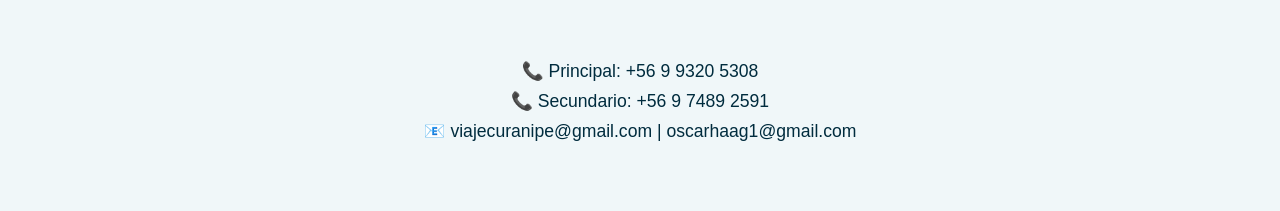
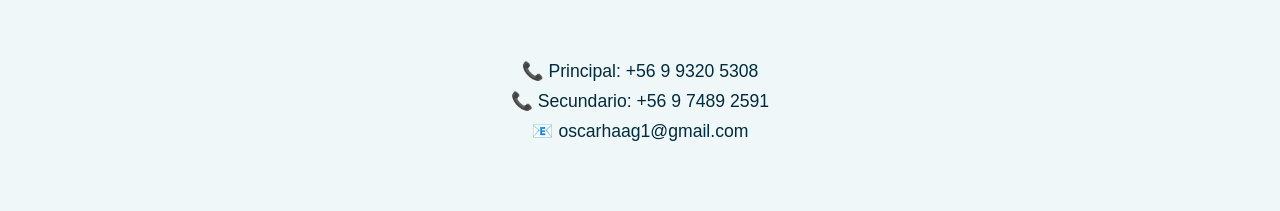
Before and after one commit to turizar/Vuelo-de-Gaviotas-V3, a plain HTML site: page docs/index.html in a window 1280 px wide. Shown: the part 3756-3967 px from the top of the page. Drawn offline with Linux system fonts and the light colour scheme.

Commit message:
Update email

```diff
--- a/docs/index.html
+++ b/docs/index.html
@@ -187,7 +187,7 @@
     <div class="contact-info">
       <p class="contact-phones">📞 Principal: +56 9 9320 5308 </p>
       <p class="contact-phones">📞 Secundario: +56 9 7489 2591 </p>
-      <p class="contact-emails">📧 viajecuranipe@gmail.com | oscarhaag1@gmail.com</p>
+      <p class="contact-emails">📧 oscarhaag1@gmail.com</p>
     </div>
   </section>
 
```
